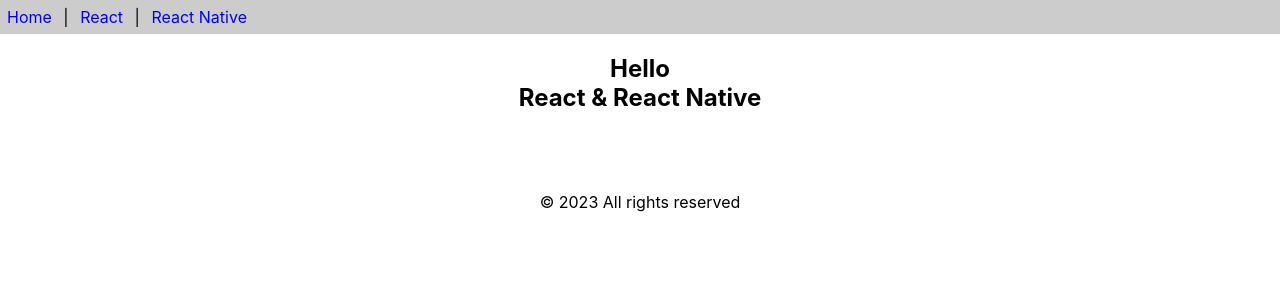
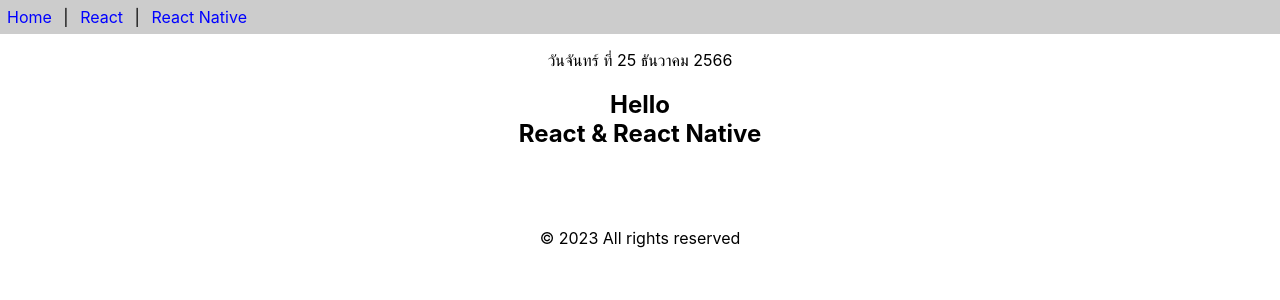
Before and after one commit to Aamonrat/app1, a React (Create React App) app: page / in a window 1280 px wide. Shown: the top 300 px of the page. Built offline with nearby package versions, Linux system fonts and the light colour scheme.

Commit message:
Add class-component.js and update App.js
Add class-component.js and update App.js

```diff
--- a/src/App.js
+++ b/src/App.js
@@ -1,11 +1,18 @@
 import React from 'react';
 //import './style.css'
 import { Content, Footer, Header } from './func-components'
+import Calendar from './class-components'
 
 
 function App() {
     return (
-        [<Header/>,<Content/>,<Footer/>]
+        <>
+        <Header/>
+        <p><center><Calendar/></center></p>
+        <Content/>
+        <Footer/>
+        </>
+
     )
 }
 export default App;
--- /dev/null
+++ b/src/class-components.js
@@ -0,0 +1,20 @@
+import React from 'react'
+
+export default class Calendar extends React.Component{
+    getDate(){
+        const dayNames = ['อาทิตย์', 'จันทร์', 'อังคาร', 'พุธ', 'พฤหัสบดี', 'ศุกร์', 'เสาร์']
+        const monthNames = ['มกราคม', 'กุมภาพันธ์', 'มีนาคม', 'เมษายน',
+                            'พฤกษภาคม', 'มิถุนายน', 'กรกฏาคม', 'สิงหาคม',
+                            'กันยายน', 'ตุลาคม', 'พฤศจิกายน', 'ธันวาคม']
+        const date = new Date()
+        const weekDay = dayNames[date.getDay()]
+        const day = date.getDate()
+        const month = monthNames[date.getMonth()]
+        const year = date.getFullYear()+543
+        return `วัน${weekDay} ที่ ${day} ${month} ${year}`
+    }
+
+    render() {
+        return <div>{this.getDate()}</div>
+    }
+}
```
